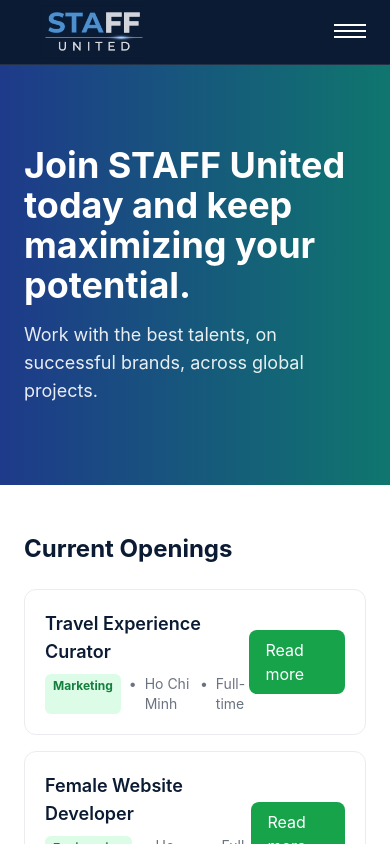
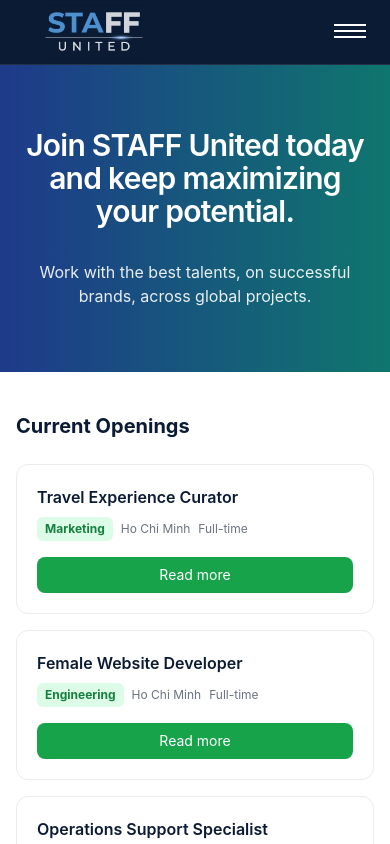
Before and after one commit to UyenTnm/staff-united-website, a Next.js app: page /careers in a window 390 px wide. Shown: the top 844 px of the page. Built offline with nearby package versions, Linux system fonts and the light colour scheme.

Commit message:
fixed: mobile S L

```diff
--- a/app/careers/[slug]/page.tsx
+++ b/app/careers/[slug]/page.tsx
@@ -42,10 +42,10 @@ export default function JobDetailPage() {
               {job.department}
             </span>
 
-            <span className="hidden sm:inline">•</span>
+            <span className=" sm:inline">•</span>
             <span>{job.location}</span>
 
-            <span className="hidden sm:inline">•</span>
+            <span className=" sm:inline">•</span>
             <span>{job.type}</span>
           </div>
         </div>
--- a/components/Careers.tsx
+++ b/components/Careers.tsx
@@ -24,43 +24,53 @@ export default function Careers({ jobs }: { jobs: Job[] }) {
   return (
     <div>
       {/* HERO */}
-      <section className="bg-gradient-to-r from-[#1e3a8a] to-[#0f766e] text-white py-20 px-6">
-        <h1 className="text-4xl font-bold mb-4 max-w-3xl">
-          Join STAFF United today and keep maximizing your potential.
-        </h1>
-        <p className="text-lg opacity-90 max-w-2xl">
-          Work with the best talents, on successful brands, across global
-          projects.
-        </p>
+      <section className="bg-gradient-to-r from-[#1e3a8a] to-[#0f766e] text-white py-16 md:py-20 px-6">
+        <div className="max-w-5xl mx-auto text-center space-y-8">
+          <h1 className="text-3xl sm:text-4xl md:text-5xl font-semibold leading-[1.1] tracking-tight">
+            Join STAFF United today <br />
+            and keep maximizing your potential.
+          </h1>
+
+          <p className="text-base sm:text-lg md:text-2xl text-white/90 max-w-2xl mx-auto">
+            Work with the best talents, on successful brands, across global
+            projects.
+          </p>
+        </div>
       </section>
 
       {/* JOB LIST */}
-      <section className="px-6 py-12 max-w-5xl mx-auto">
-        <h2 className="text-2xl font-bold mb-6">Current Openings</h2>
+      <section className="px-4 sm:px-6 py-10 sm:py-12 max-w-5xl mx-auto">
+        <h2 className="text-xl sm:text-2xl font-bold mb-6">Current Openings</h2>
 
         <div className="space-y-4">
           {jobs.map((job) => (
             <div
               key={job.slug}
-              className="border rounded-xl p-5 flex justify-between items-center hover:shadow-md transition"
+              className="border rounded-xl p-5 flex flex-col sm:flex-row sm:justify-between sm:items-center gap-4 hover:shadow-md transition"
             >
+              {/* LEFT */}
               <div>
-                <h3 className="font-semibold text-lg">{job.title}</h3>
+                <h3 className="font-semibold text-base sm:text-lg">
+                  {job.title}
+                </h3>
 
-                <div className="flex gap-2 text-sm text-gray-500 mt-2">
+                <div className="flex flex-wrap items-center gap-2 text-xs sm:text-sm text-gray-500 mt-2">
                   <span className="bg-green-100 text-green-700 px-2 py-1 rounded-md text-xs font-bold">
                     {job.department}
                   </span>
-                  <span>•</span>
+
+                  <span className="hidden sm:inline">•</span>
                   <span>{job.location}</span>
-                  <span>•</span>
+
+                  <span className="hidden sm:inline">•</span>
                   <span>{job.type}</span>
                 </div>
               </div>
 
+              {/* RIGHT */}
               <Link
                 href={`/careers/${job.slug}`}
-                className="bg-green-600 text-white px-4 py-2 rounded-lg hover:bg-green-700"
+                className="w-full sm:w-auto text-center bg-green-600 text-white px-4 py-2 rounded-lg hover:bg-green-700 transition text-sm sm:text-base"
               >
                 Read more
               </Link>
```
